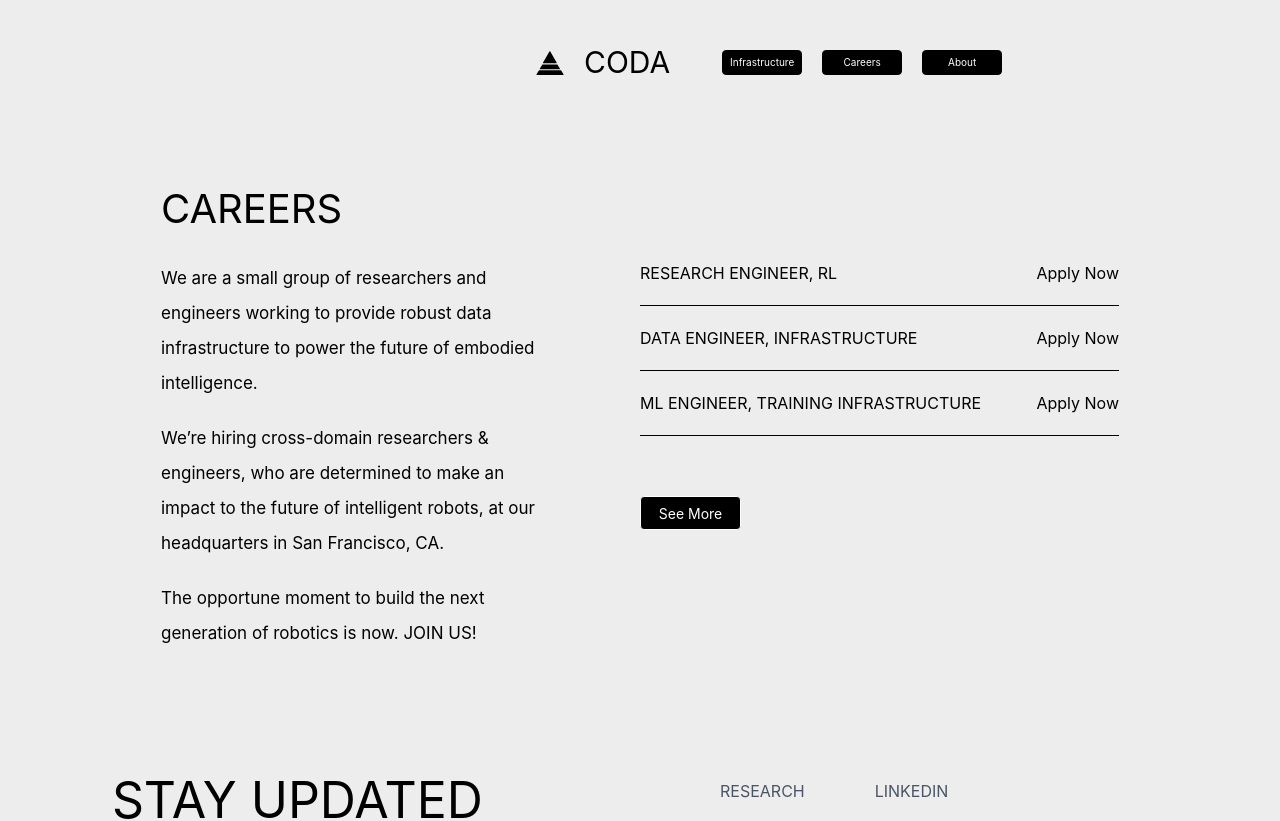
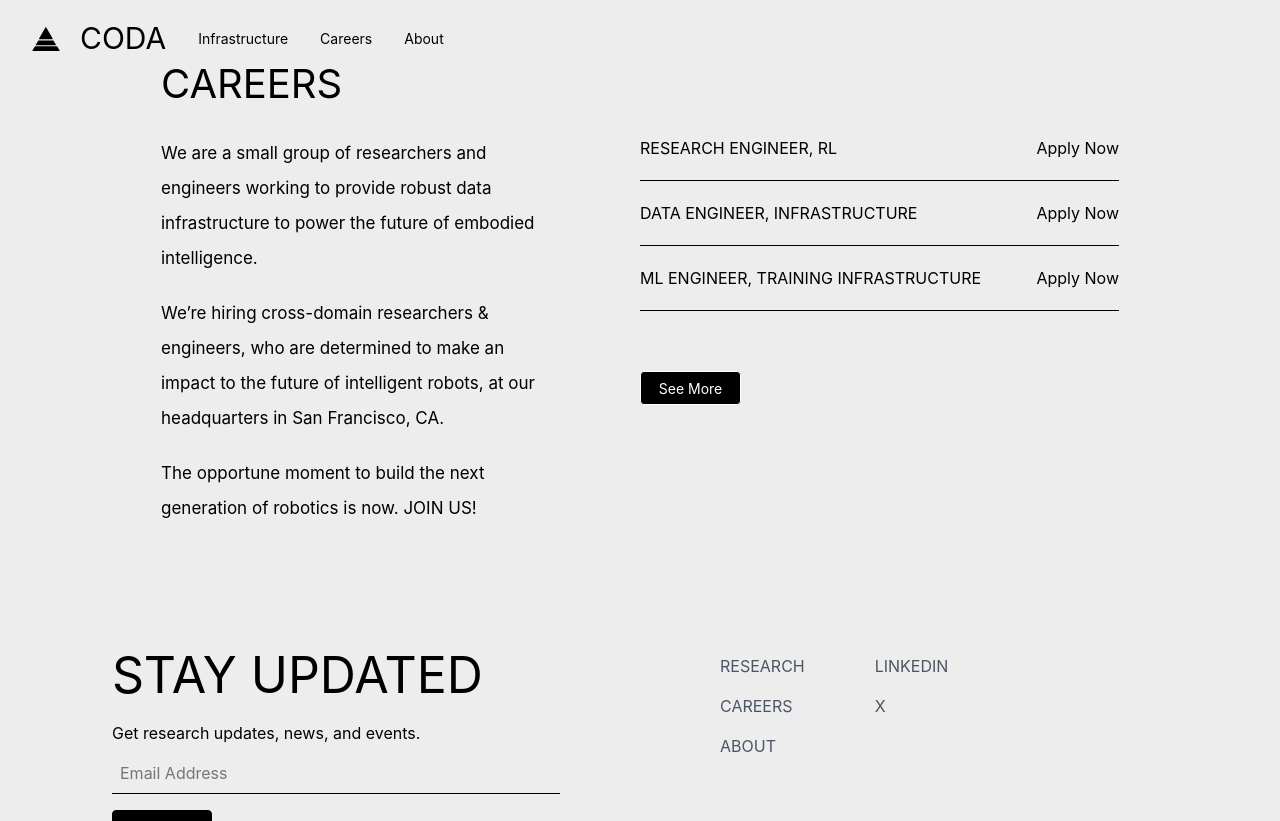
Before and after one commit to coda-robotics/coda-website, a Next.js app: page /careers in a window 1280 px wide. Shown: the top 821 px of the page. Built offline with nearby package versions, Linux system fonts and the light colour scheme.

Commit message:
made nav bar code more modular and fixed positioning

```diff
--- a/components/home_topnav.tsx
+++ b/components/home_topnav.tsx
@@ -1,71 +1,62 @@
 // components/topnav.js
 'use client';
-import { useState } from 'react';
-import Link from 'next/link';
+import { useState, useEffect } from 'react';
+import { NavLogo } from './top_nav/nav_logo';
+import { NavLinks } from './top_nav/nav_links';
+import { MobileMenu } from './top_nav/mobile_menu';
+
+const NAV_LINKS = [
+  { path: '/infrastructure', label: 'Infrastructure' },
+  { path: '/careers', label: 'Careers' },
+  { path: '/about', label: 'About' }
+];
 
 export function TopNav() {
-  const [menuOpen, setMenuOpen] = useState(false);
+  const [menu_open, set_menu_open] = useState(false);
+  const [is_visible, set_is_visible] = useState(true);
+  const [last_scroll, set_last_scroll] = useState(0);
+
+  useEffect(() => {
+    const handle_scroll = () => {
+      const current_scroll = window.scrollY;
+
+      if (current_scroll > last_scroll) {
+        // Scrolling down
+        set_is_visible(false);
+      } else {
+        // Scrolling up
+        set_is_visible(true);
+      }
+
+      set_last_scroll(current_scroll);
+    };
+
+    window.addEventListener('scroll', handle_scroll);
+    return () => window.removeEventListener('scroll', handle_scroll);
+  }, [last_scroll]);
 
   return (
-    <header className="relative z-50">
-      <div className="flex items-center justify-between px-6 lg:px-134 py-10 transition-all duration-300 ease-in-out">
-        <div className="flex items-center space-x-20">
-          <Link href="/" className="flex items-center cursor-pointer">
-            <img src="/coda.svg" alt="Coda Logo" className="w-7 h-7 mr-5" />
-            <span className="text-[30px] text-black font-[400]">CODA</span>
-          </Link>
-          <nav className="hidden md:flex space-x-5">
-            {['/infrastructure', '/careers', '/about'].map((path) => {
-              const label = path.slice(1);
-              const capitalized = label.charAt(0).toUpperCase() + label.slice(1);
-              return (
-                <Link
-                  key={path}
-                  href={path}
-                  className="bg-black text-white border border-black py-1 rounded-[4px] hover:bg-white hover:text-black text-[10px] w-20 text-center transition"
-                >
-                  {capitalized}
-                </Link>
-              );
-            })}
-          </nav>
+    <header className={`absolute top-0 left-0 w-full transition-transform duration-300 ${is_visible ? 'translate-y-0' : '-translate-y-full'}`}>
+      <div className="px-6 lg:px-8 py-4">
+        <div className="flex items-center justify-start space-x-8">
+          <NavLogo logo_url="/coda.svg" company_name="CODA" />
+          <NavLinks links={NAV_LINKS} />
+          <button
+            className="md:hidden text-[20px] text-black ml-auto"
+            onClick={() => set_menu_open(!menu_open)}
+          >
+            {menu_open ? 'Close' : 'Menu'}
+          </button>
         </div>
-        <button
-          className="md:hidden text-[20px] text-black"
-          onClick={() => setMenuOpen(!menuOpen)}
-        >
-          {menuOpen ? 'Close' : 'Menu'}
-        </button>
       </div>
 
-      <div
-        className={`fixed inset-0 flex flex-col items-center justify-center z-40 transition-opacity duration-300 ease-in-out ${
-          menuOpen ? 'opacity-100' : 'opacity-0 pointer-events-none'
-        } bg-white/30 backdrop-blur-md`}
-      >
-        <button
-          onClick={() => setMenuOpen(false)}
-          className="absolute top-6 right-6 text-black text-xl font-bold"
-        >
-          ×
-        </button>
-        <nav className="flex flex-col space-y-6 mt-12">
-          {['/infrastructure', '/careers', '/about'].map((path) => {
-            const label = path.slice(1);
-            const capitalized = label.charAt(0).toUpperCase() + label.slice(1);
-            return (
-              <Link
-                key={path}
-                href={path}
-                className="text-black text-xl font-medium hover:underline"
-                onClick={() => setMenuOpen(false)}
-              >
-                {capitalized}
-              </Link>
-            );
-          })}
-        </nav>
-      </div>
+      <MobileMenu is_open={menu_open} on_close={() => set_menu_open(false)}>
+        <NavLinks
+          links={NAV_LINKS}
+          on_link_click={() => set_menu_open(false)}
+          is_mobile={true}
+        />
+      </MobileMenu>
     </header>
   );
 }
--- /dev/null
+++ b/components/top_nav/mobile_menu.tsx
@@ -0,0 +1,23 @@
+interface MobileMenuProps {
+  is_open: boolean;
+  on_close: () => void;
+  children: React.ReactNode;
+}
+
+export const MobileMenu = ({ is_open, on_close, children }: MobileMenuProps) => {
+  return (
+    <div
+      className={`fixed inset-0 flex flex-col items-center justify-center z-40 transition-opacity duration-300 ease-in-out ${
+        is_open ? 'opacity-100' : 'opacity-0 pointer-events-none'
+      } bg-white/30 backdrop-blur-md`}
+    >
+      <button
+        onClick={on_close}
+        className="absolute top-6 right-6 text-black text-xl font-bold"
+      >
+        ×
+      </button>
+      {children}
+    </div>
+  );
+};
--- /dev/null
+++ b/components/top_nav/nav_links.tsx
@@ -0,0 +1,33 @@
+import Link from 'next/link';
+
+interface NavLink {
+  path: string;
+  label: string;
+}
+
+interface NavLinksProps {
+  links: NavLink[];
+  on_link_click?: () => void;
+  is_mobile?: boolean;
+}
+
+export const NavLinks = ({ links, on_link_click, is_mobile = false }: NavLinksProps) => {
+  const link_classes = is_mobile
+    ? "text-black text-xl font-medium hover:underline"
+    : "text-black hover:text-gray-600 text-[14px] transition";
+
+  return (
+    <nav className={is_mobile ? "flex flex-col space-y-6 mt-12" : "hidden md:flex space-x-8"}>
+      {links.map(({ path, label }) => (
+        <Link
+          key={path}
+          href={path}
+          className={link_classes}
+          onClick={on_link_click}
+        >
+          {label}
+        </Link>
+      ))}
+    </nav>
+  );
+};
--- /dev/null
+++ b/components/top_nav/nav_logo.tsx
@@ -0,0 +1,15 @@
+import Link from 'next/link';
+
+interface NavLogoProps {
+  logo_url: string;
+  company_name: string;
+}
+
+export const NavLogo = ({ logo_url, company_name }: NavLogoProps) => {
+  return (
+    <Link href="/" className="flex items-center cursor-pointer">
+      <img src={logo_url} alt={`${company_name} Logo`} className="w-7 h-7 mr-5" />
+      <span className="text-[30px] text-black font-[400]">{company_name}</span>
+    </Link>
+  );
+};
```
